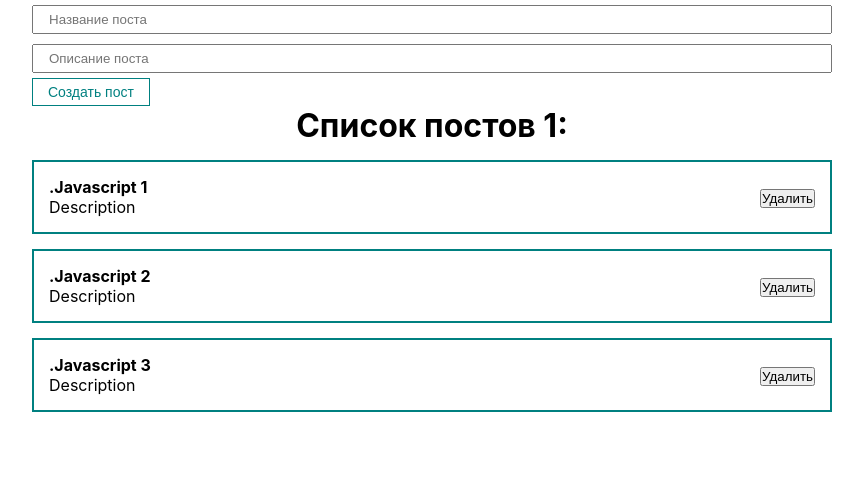
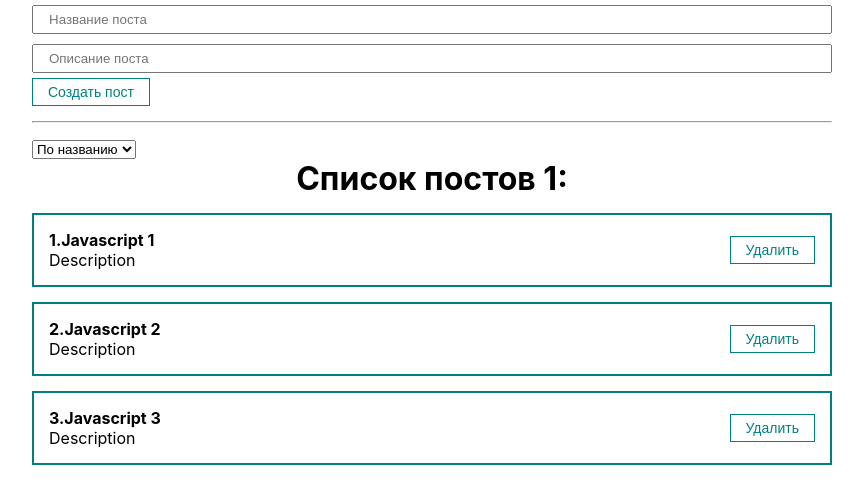
Before and after one commit to LlNNORM/ulbi-project, a React (Create React App) app: page / in a window 1280 px wide. Shown: the top 504 px of the page, without its empty margins (208-1071 px from the left). Built offline with nearby package versions, Linux system fonts and the light colour scheme.

Commit message:
Sorting is made

```diff
--- a/src/App.js
+++ b/src/App.js
@@ -1,11 +1,10 @@
 import React from "react";
-import './styles/App.css'
-import PostItem from "./components/PostItem";
+import './styles/App.css';
 import { useState } from "react";
 import PostList from "./components/PostList";
-import MyButton from "./UI/button/MyButton";
-import MyInput from "./UI/input/MyInput";
-import { useRef } from "react";
+
+import PostForm from "./components/PostForm";
+import MySelect from "./UI/select/MySelect";
 
 function App() {
   const [posts, setPosts] = useState([
@@ -13,70 +12,43 @@ function App() {
     {id:2, title:'Javascript 2',body:'Description'},
     {id:3, title:'Javascript 3',body:'Description'},
   ]);
-  // Если у нас много инпутов, то нам будет проще создавать состояние не для каждого отдельно,
-  // а объект состояний:
-  // сonst [post, setPost] = useState({
-  //   title: '',
-  //   body:''
-  // });
-  const [title, setTitle] = useState('');
-  // const [description,setBody] = useState('');
-  // При помощи этого хука мы можем обратиться к DOM-элементу
-  // и забрать у него value. Напрямую манипулировать Dom-деревом в React не рекомендуется,
-  // но бывают ситуации,когда это необходимо. У инпута указываем атрибут ref
-  // и передаем туда созданную с помощью useRef ссылку.
-  // У этой ссылки есть одно единственное поле current, которое и есть наш DOM-элемент,
-  // а у него есть поле value, которое мы можем получить (bodyInputRef.current.value).
-  const bodyInputRef = useRef();
-  const addNewPost = (e)=> {
-    e.preventDefault();
-    const newPost = {
-      id: Date.now(),
-      title,
-      body: bodyInputRef.current.value
-    };
-    console.log(newPost);
-    setPosts([...posts, newPost]);
-    // setPosts([...posts, {...post, id: Date.now()}]);
-    // тогда и не нужно будет создавать переменную newPost, если используется объект состояний
-    // Очистка импутов
-    setTitle('');
-    // setBody('');
-     // или в случае объекта состояний
-    //  setPost({
-    //     title: '',
-    //     body:''
-    //   });
+  const [selectedSort, setSelectedSort] = useState('')
+  const createPost = (newPost) => {
+    setPosts([...posts, newPost])
   }
 
+  const removePost = (post) => {
+    setPosts(posts.filter(p => p.id!==post.id))
+  }
+
+  const sortPosts = (sort) => {
+    setSelectedSort(sort);
+    // Функция sort не возвращает новый отсортированный массив,
+    // а мутирует исходный, поэтому поступим следующим образом:
+    setPosts([...posts].sort((a,b)=> a[sort].localeCompare(b[sort])))
+    // вместо setPosts(posts.sort())
+  }
   return (
     <div className="App">
-      <form action="">
-        {/* Управляемый компонент, для него делаем
-        двухстороненее связывание с помощью value и useStase */}
-        <MyInput
-          value={title}
-          onChange={e => setTitle(e.target.value)}
-          // или в случае объекта состояний
-          // value={post.title}
-          // onChange={e => setPost({...post, title: e.target.value})}
-          type="text"
-          placeholder="Название поста"/>
-          {/* Неуправляемый/неконтролируемый компонент */}
-          {/* Чтобы сделать его автоочищающимся после создания поста,
-          его необходимо сделать управляемым */}
-        <MyInput
-          // value={body}
-          // onChange={e => setBody(e.target.value)}
-          // или в случае объекта состояний
-           // value={post.body}
-          // onChange={e => setPost({...post, body: e.target.value})}
-          ref={bodyInputRef}
-          type="text"
-          placeholder="Описание поста"/>
-        <MyButton onClick={addNewPost}>Создать пост</MyButton>
-      </form>
-      <PostList posts={posts} title='Список постов 1:'/>
+      <PostForm create={createPost}/>
+      <div>
+        <hr style={{margin: '15px 0'}}/>
+        <MySelect
+          value={selectedSort}
+          onChange={sortPosts}
+          defaultValue='Сортировка'
+          options={[
+            {value: 'title', name: 'По названию'},
+            {value: 'body', name: 'По описанию'}
+          ]}
+        />
+      </div>
+      {/* Условная отрисовка: */}
+      {posts.length !== 0
+        ? <PostList remove={removePost} posts={posts} title='Список постов 1:'/>
+        : <h1 style={{textAlign:'center'}}>Посты не были найдены!</h1>
+      }
+
     </div>
   );
 }
--- /dev/null
+++ b/src/UI/select/MySelect.jsx
@@ -0,0 +1,18 @@
+import React from 'react';
+
+const MySelect = ({options, defaultValue, value, onChange}) => {
+    return (
+      <select
+        value={value}
+        onChange={e => onChange(e.target.value)}>
+            <option disabled>{defaultValue}</option>
+            {options.map(option =>
+                <option key={option.value} value={option.value}>
+                    {option.name}
+                </option>
+            )}
+            </select>
+    );
+};
+
+export default MySelect;
--- a/src/components/PostForm.jsx
+++ b/src/components/PostForm.jsx
@@ -1,10 +1,51 @@
 import React from 'react';
+import MyInput from '../UI/input/MyInput';
+import MyButton from '../UI/button/MyButton';
+import { useState } from 'react';
 
-const PostForm = () => {
+const PostForm = ({create}) => {
+    const [title, setTitle] = useState('');
+    const [body,setBody] = useState('');
+    const addNewPost = (e)=> {
+        e.preventDefault();
+        const newPost = {
+          id: Date.now(),
+          title,
+          body,
+        };
+        create(newPost);
+        // setPosts([...posts, {...post, id: Date.now()}]);
+        // тогда и не нужно будет создавать переменную newPost, если используется объект состояний
+        // Очистка импутов
+        setTitle('');
+        setBody('');
+
+      }
     return (
-        <div>
-
-        </div>
+        <form action="">
+        {/* Управляемый компонент, для него делаем
+        двухстороненее связывание с помощью value и useStase */}
+        <MyInput
+          value={title}
+          onChange={e => setTitle(e.target.value)}
+          // или в случае объекта состояний
+          // value={post.title}
+          // onChange={e => setPost({...post, title: e.target.value})}
+          type="text"
+          placeholder="Название поста"/>
+          {/* Неуправляемый/неконтролируемый компонент */}
+          {/* Чтобы сделать его автоочищающимся после создания поста,
+          его необходимо сделать управляемым */}
+        <MyInput
+          value={body}
+          onChange={e => setBody(e.target.value)}
+          // или в случае объекта состояний
+           // value={post.body}
+          // onChange={e => setPost({...post, body: e.target.value})}
+          type="text"
+          placeholder="Описание поста"/>
+        <MyButton onClick={addNewPost}>Создать пост</MyButton>
+      </form>
     );
 };
 
--- a/src/components/PostItem.jsx
+++ b/src/components/PostItem.jsx
@@ -1,7 +1,8 @@
 import React from 'react';
+import MyButton from '../UI/button/MyButton';
 
-const PostItem = ({post}) => {
-    const {number, title, body} = post;
+const PostItem = ({post, number, remove}) => {
+    const {title, body} = post;
     return (
     <div className="post">
         <div className="post__content">
@@ -9,7 +10,7 @@ const PostItem = ({post}) => {
             <div>{body}</div>
         </div>
         <div className="post__btns">
-            <button>Удалить</button>
+            <MyButton onClick={()=> remove(post)}>Удалить</MyButton>
         </div>
     </div>
     );
--- a/src/components/PostList.jsx
+++ b/src/components/PostList.jsx
@@ -1,12 +1,12 @@
 import React from 'react';
 import PostItem from './PostItem';
 
-const PostList = ({posts, title}) => {
+const PostList = ({posts, title, remove}) => {
     return (
         <div>
             <h1 style={{textAlign:'center'}}>{title}</h1>
             {posts.map((post, index)=>
-            <PostItem number={index+1} post={post} key={post.id}/>
+            <PostItem remove={remove} number={index+1} post={post} key={post.id}/>
             )}
         </div>
     );
```
